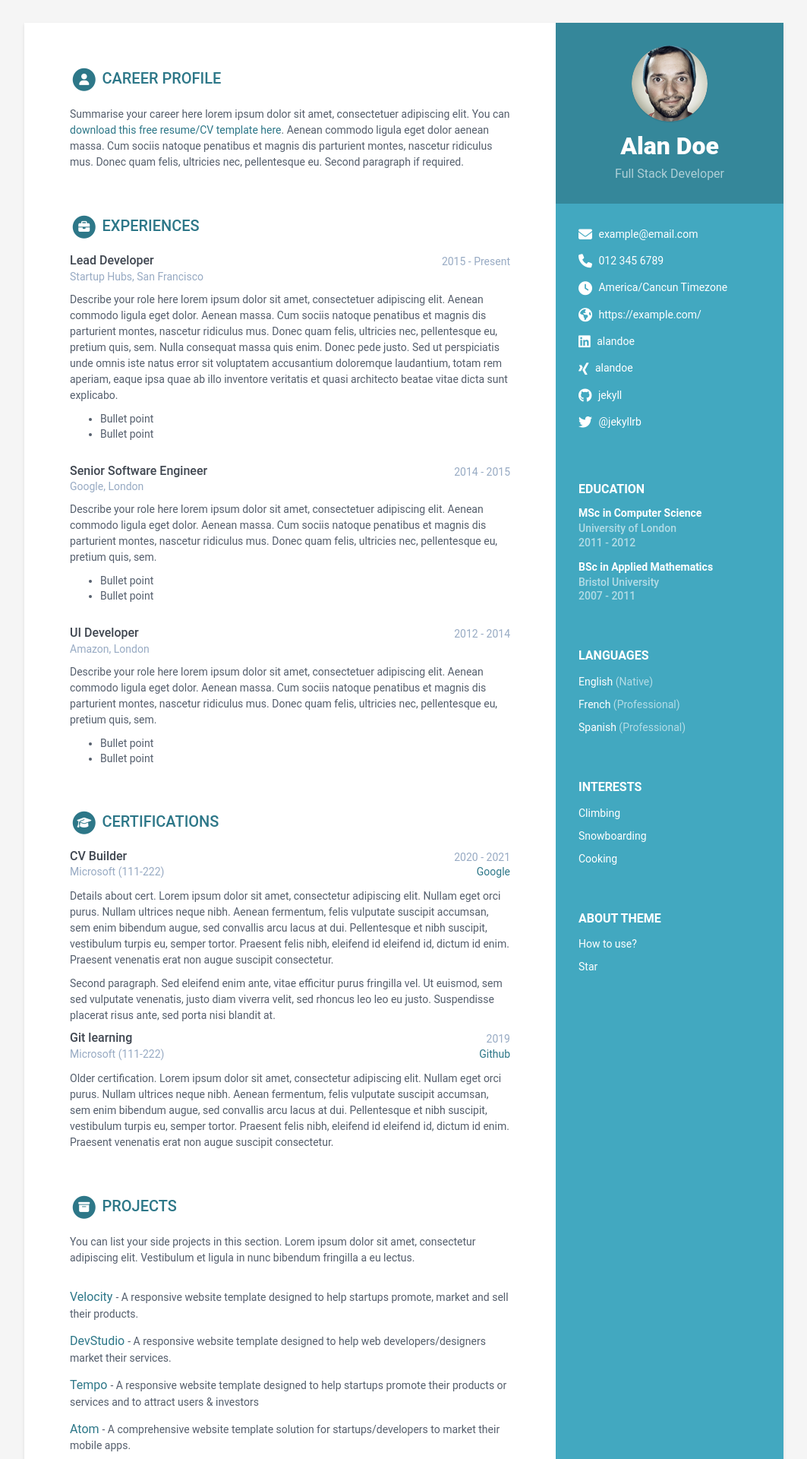
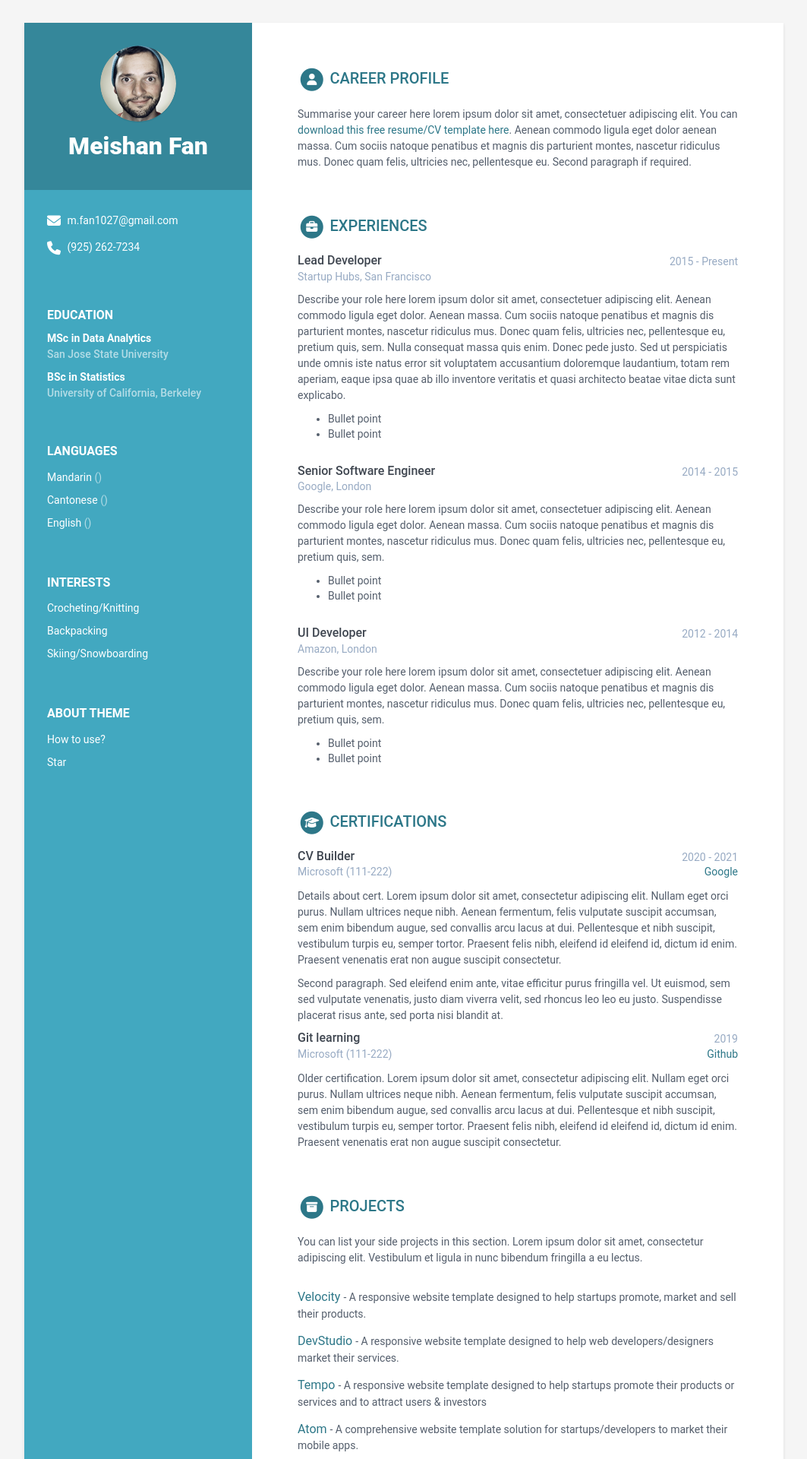
Before and after one commit to meiadvanture/resume, a Jekyll site: the page built from index.html, in a window 1280 px wide. Shown: the top 1920 px of the page at 76% size, without its empty margins (108-1171 px from the left). Built offline with Jekyll 4.4.1, drawn with Linux system fonts in a browser that asks for light colours; some of the changed text lies outside the part shown.

Commit message:
configured the page, and changed data.yml

```diff
--- a/Gemfile
+++ b/Gemfile
@@ -7,3 +7,5 @@ gem 'webrick'
 
 # Windows does not include zoneinfo files, so bundle the tzinfo-data gem
 # gem 'tzinfo-data', platforms: [:mingw, :mswin, :x64_mingw, :jruby]
+
+gem 'tzinfo-data'
--- a/_config.yml
+++ b/_config.yml
@@ -2,13 +2,13 @@
 
 # Site Settings
 title: My Resume
-url: 'http://webjeda.com'
+url: 'http://meimei.lol/resume'
 
 #change it according to your repository name
 # disabling since we are using a custom domain
 #baseurl: '/online-cv'
 
-description: A beautiful Jekyll theme for creating resume
+description:
 # Style will be applied only after restarting the build or serve. Just choose one of the options.
 theme_skin: blue # blue turquoise green berry orange ceramic teal oceanstale
 chrome_mobile_color: #use hex colors (ex:#1976d2) or leave empty if you don't want a color for chrome mobile searchbar
--- a/_data/data.yml
+++ b/_data/data.yml
@@ -3,28 +3,28 @@
 #
 
 sidebar:
-    position: right # position of the sidebar : left or right
+    position: left # position of the sidebar : left or right
     about: True # set to False or comment line if you want to remove the "how to use?" in the sidebar
     education: True # set to False if you want education in main section instead of in sidebar
 
     # Profile information
-    name: Alan Doe
-    tagline: Full Stack Developer
+    name: Meishan Fan
+    tagline:
     avatar: profile.png  #place a 100x100 picture inside /assets/images/ folder and provide the name of the file below
 
     # Sidebar links
-    email: example@email.com
-    phone: 012 345 6789
-    timezone: America/Cancun # Enter your timezone, e.g., America/Havana, Africa/Casablanca, America/North_Dakota/Center
+    email: m.fan1027@gmail.com
+    phone: (925) 262-7234
+    # timezone: America/Cancun # Enter your timezone, e.g., America/Havana, Africa/Casablanca, America/North_Dakota/Center
     citizenship:
-    website: https://example.com/ # Include the full website URL, including "http://" or "https://".
-    linkedin: alandoe
-    xing: alandoe
-    github: jekyll
+    # website: https://meimei.lol/ # Include the full website URL, including "http://" or "https://".
+    linkedin:
+    xing:
+    github:
     telegram: # add your nickname without '@' sign
     gitlab:
     bitbucket:
-    twitter: '@jekyllrb'
+    # twitter: '@jekyllrb'
     stack-overflow: # Number/Username, e.g. 123456/alandoe
     codewars:
     goodreads: # Number-Username, e.g. 123456-alandoe
@@ -36,25 +36,25 @@ sidebar:
     languages:
       title: Languages
       info:
+        - idiom: Mandarin
+          # level: Native
+
+        - idiom: Cantonese
+          # level: Native
+
         - idiom: English
-          level: Native
-
-        - idiom: French
-          level: Professional
-
-        - idiom: Spanish
-          level: Professional
+          # level: Profesionnal
 
     interests:
       title: Interests
       info:
-        - item: Climbing
+        - item: Crocheting/Knitting
           link:
 
-        - item: Snowboarding
+        - item: Backpacking
           link:
 
-        - item: Cooking
+        - item: Skiing/Snowboarding
           link:
 
 career-profile:
@@ -69,26 +69,20 @@ career-profile:
 education:
     title: Education
     info:
-      - degree: MSc in Computer Science
-        university: University of London
-        time: 2011 - 2012
+      - degree: MSc in Data Analytics
+        university: San Jose State University
+        time:
         details: |
-          Describe your study here lorem ipsum dolor sit amet, consectetuer
-          adipiscing elit. Aenean commodo ligula eget dolor. Aenean massa. Cum
-          sociis natoque penatibus et magnis dis parturient montes, nascetur
-          ridiculus mus. Donec quam felis, ultricies nec, pellentesque eu,
-          pretium quis, sem.
-            - Bullet point
-            - Bullet point
-      - degree: BSc in Applied Mathematics
-        university: Bristol University
-        time: 2007 - 2011
+            This is the description.
+            and its bullet points:
+            - 1
+            - 2
+
+      - degree: BSc in Statistics
+        university: University of California, Berkeley
+        time:
         details: |
-          Describe your study here lorem ipsum dolor sit amet, consectetuer
-          adipiscing elit. Aenean commodo ligula eget dolor. Aenean massa. Cum
-          sociis natoque penatibus et magnis dis parturient montes, nascetur
-          ridiculus mus. Donec quam felis, ultricies nec, pellentesque eu,
-          pretium quis, sem.
+
             - Bullet point
             - Bullet point
 
@@ -265,4 +259,4 @@ skills:
         level: 60%
 
 footer: >
-    Designed with <i class="fas fa-heart"></i> by <a href="http://themes.3rdwavemedia.com" target="_blank" rel="nofollow">Xiaoying Riley</a>
+    Crafted with <i class="fas fa-heart"></i> by Meishan Fan
```
Also changed, not shown: Gemfile.lock.
